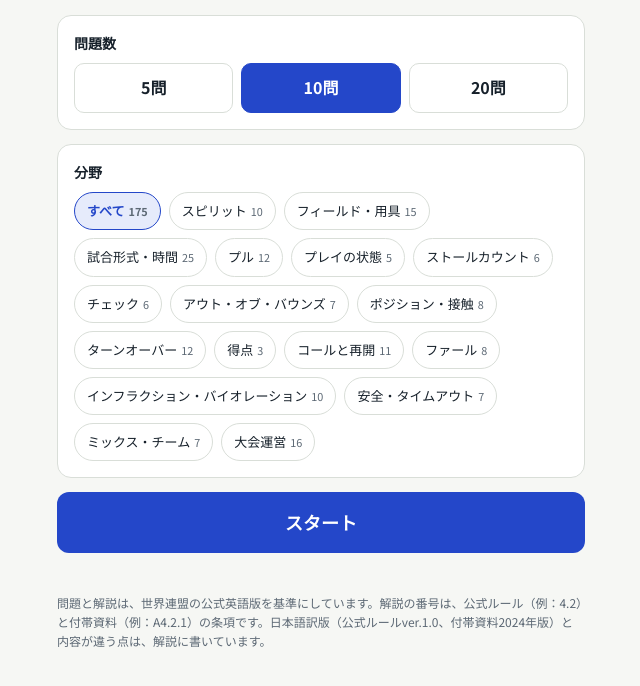
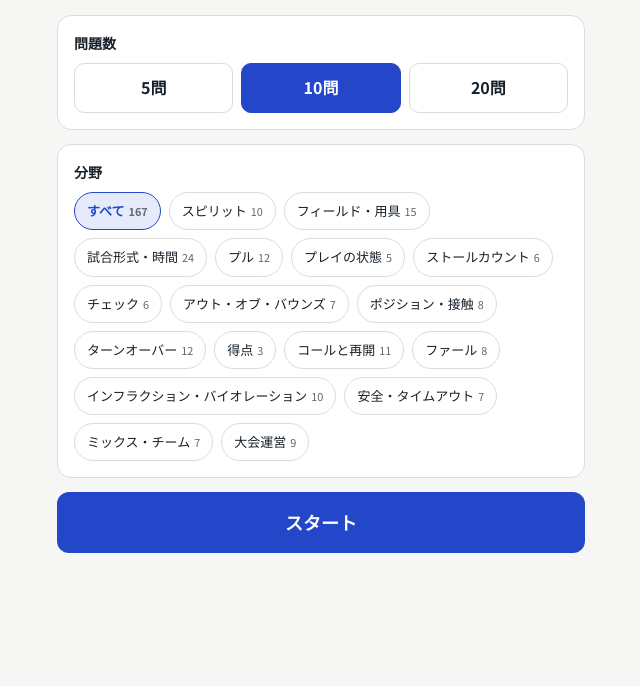
Before and after one commit to shun802/kyogi-log, a plain HTML site: page quiz/index.html in a window 1280 px wide. Shown: the part 134-820 px from the top of the page, without its empty margins (319-959 px from the left). Drawn offline with Linux system fonts and the light colour scheme.

Commit message:
ルールクイズ：日本語訳の言い回しに戻し、追加8問と比較注記を削除
Co-Authored-By: Claude Sonnet 5.5 <noreply@anthropic.com>
Claude-Session: https://claude.ai/code/session_012mLEz8yDMHgzB9ovQdp65Z

```diff
--- a/quiz/index.html
+++ b/quiz/index.html
@@ -148,7 +148,6 @@ button:focus-visible,summary:focus-visible{outline:3px solid var(--accent);outli
     </div>
     <button type="button" class="primary" id="goBtn">スタート</button>
     <div class="stats" id="stats"></div>
-    <p class="note">問題と解説は、世界連盟の公式英語版を基準にしています。解説の番号は、公式ルール（例：4.2）と付帯資料（例：A4.2.1）の条項です。日本語訳版（公式ルールver.1.0、付帯資料2024年版）と内容が違う点は、解説に書いています。</p>
   </section>
 
   <!-- quiz -->
@@ -211,9 +210,9 @@ Q("spirit","自分のコールが正しくなかったと気付いたとき、
   ["コンテストされるまでそのまま主張する","相手チームが納得するまでコールを続ける","チームメイトに判断を任せて黙る"],
   "コールが正しいと思えなくなった時点で撤回します。撤回した場合は、その選手が反則を引き起こしたものとして再開します。","公式ルール 1.5.1、15.11");
 Q("spirit","コールに関する協議で、双方の合意が得られず、直前に何が起きていたかも明らかでない場合は？",
-  "最後に争いのなかったスローワー（直前の争いのないスローワー）にディスクを戻す",
+  "協議が発生する直前にディスクを所有していた選手にディスクを戻す",
   ["ディフェンス側にターンオーバーとして攻守交替する","コールをした側の主張を採用する","コイントスのようにディスクでトスをして決める"],
-  "合意できない場合や事実が明白でない場合は、最後に争いのなかったスローワーに戻します。","公式ルール 1.12");
+  "合意できない場合や事実が明白でない場合は、協議が発生する直前にディスクを所有していた選手に戻します。","公式ルール 1.12");
 Q("spirit","コールを話し合う選手として、ルールが定めているのは？",
   "直接プレイに関わっていた選手と、そのプレイを最もよく見える位置にいた選手",
   ["キャプテンだけ","サイドラインにいるコーチと交代選手","両チームの全選手の多数決"],
@@ -306,7 +305,7 @@ Q("game","トス（フリップ）は、遅くとも試合開始の何分前ま
 Q("game","タイムアウトの取得可能回数と長さは？",
   "各チーム1試合につき2回、75秒",
   ["前後半それぞれ2回、75秒","前後半それぞれ1回、60秒","試合全体で3回、90秒"],
-  "付帯資料v2.0（2026年1月1日発効）では、1試合につき2回です。2024年版の日本語訳では前後半それぞれ2回でした。","付帯資料v2.0 A4.5.1");
+  "付帯資料v2.0（2026年1月1日発効）の内容です。","付帯資料v2.0 A4.5.1");
 Q("game","試合時間が止まるのは次のうちどれ？",
   "スピリット・ストップが発生したとき",
   ["タイムアウト中","ハーフタイム中","得点後から次のプルまで"],
@@ -322,7 +321,7 @@ Q("game","得点後、ディフェンス側がプルを投げなければなら
 Q("game","オフェンス側がプリ・プル タイムリミット・バイオレーション（準備完了の合図の遅れ）を認められた場合、どう再開する？",
   "通常どおりプルを行い、スローワーがピボットを確定したあと、その位置でタイムアウトがコールされた場合と同様にできるだけ早く再開する",
   ["プルをやり直す","相手チームに1点が与えられる","オフェンスがタイムアウトを1回失う"],
-  "7.8（ドロップド・プル）が適用される場合を除きます。2024年版の日本語訳にあった「1回目は罰則なし」の扱いは、v2.0では書かれていません。","付帯資料v2.0 A5.4.5.1");
+  "7.8（ドロップド・プル）が適用される場合を除きます。","付帯資料v2.0 A5.4.5.1");
 Q("game","ディフェンス側がプリ・プル タイムリミット・バイオレーション（時間内にプルを投げなかった）を認められた場合、オフェンスが選べることは？",
   "プルは通常どおり行い、ディスクに触れずに地面に落としたうえで、ブリックのコールと同様にブリックマークから（チェックなしで）再開できる",
   ["必ずプルをやり直す","1点が与えられる","オフェンスは何も選べない"],
@@ -332,7 +331,7 @@ Q("game","プルをやり直す場合や、時間制限違反でプルが遅れ
   ["オフェンスが準備完了の合図をすること","ディフェンスがプルを投げること","キャプテンが協議すること"],
   "オフェンスは違反のコールから15秒以内に合図をし、プルは30秒以内、またはオフェンスの合図から15秒後の遅い方までに投げます。","付帯資料v2.0 A5.4.6");
 Q("game","コール後の協議が、何秒経っても解決しない場合にコンテストとみなされる？","45秒",["15秒","30秒","60秒"],
-  "コンテストになったとみなされ、最後に争いのなかったスローワーに戻します。15秒経過で両キャプテンが援助し、60秒後にはプレイを再開します。","付帯資料v2.0 A5.7");
+  "コンテストになったとみなされ、協議が発生する直前にディスクを所有していた選手に戻します。15秒経過で両キャプテンが援助し、60秒後にはプレイを再開します。","付帯資料v2.0 A5.7");
 Q("game","ターンオーバーやプルの後、ディスクが静止した場合などに、プレイを再開しなければならない制限時間は？","20秒以内",["5秒以内","10秒以内","30秒以内"],
   "20秒以内に難しい場合は、代わりのディスクを要求できます。","付帯資料v2.0 A5.8.1");
 Q("game","ストールカウントとコールに使う言語は？","英語",["日本語","どの言語でもよい","両チームが決める日本語か英語"],
@@ -384,7 +383,7 @@ Q("pull","プルがまずフィールド内に落ち、一度もアウト・オ
 Q("pull","プルがまずフィールド内に落ち、オフェンスが触れずにアウト・オブ・バウンズとなった場合のピボットポイントは？",
   "ディスクが最初に外周を越えた位置。ただし、その位置が自陣エンドゾーン内になる場合は、最も近いセントラルゾーン内",
   ["必ず自陣エンドゾーン内の任意の位置","必ずブリックマーク","外周を越えた位置が自陣エンドゾーン内でも、必ずその位置"],
-  "英語版の公式ルールに基づきます。日本語訳版（ver.1.0）の7.11は「最も近いセントラルゾーン内」とだけ読めますが、英語版は「外周を越えた位置、ただし自陣エンドゾーン内になる場合は最も近いセントラルゾーン内」です。","公式ルール 7.11");
+  "ディスクが最初に外周を越えた位置が基準です。","公式ルール 7.11");
 Q("pull","プルがまずフィールド内に落ち、アウト・オブ・バウンズへ出る前にオフェンス側の選手がディスクに触れた場合のピボットポイントは？",
   "ディスクが最初に外周を越えた位置（自陣エンドゾーン内になる場合でもその位置）",
   ["必ず最も近いセントラルゾーン内","必ずブリックマーク","必ずディスクが最初に落ちた位置"],
@@ -614,7 +613,7 @@ Q("call","コールが発生したタイミングに関係なく、両チーム
   ["ディスクは必ずスローワーに戻る","ターンオーバーになる","ブリックマークから再開する"],
   "ゴールならそのゴールが成立します。ゴールでなければ、不利なポジションの選手は位置を修正できます。","公式ルール 16.3");
 Q("call","コールの聞き間違いなどで間違ってプレイを中断してしまい、相手チームがディスクの所有権を得られない場合は？",
-  "最後に争いのなかったスローワーに戻す",
+  "協議が発生する直前にディスクを所有していた選手に戻す",
   ["ターンオーバーにする","プレイを続ける","コールした選手にディスクを渡す"],
   "相手チームが所有権を得る・維持できる場合は、その後のプレイはすべて有効です。","公式ルール 15.9");
 Q("call","コールを受けた選手がそのコールに納得しない場合の対応は？","「コンテスト」をコールする",
@@ -651,7 +650,7 @@ Q("foul","インダイレクト・ファールをコールする前に、プレ
   ["1秒以内","5秒以内","遅らせてはいけない"],
   "ディスクに対するプレイとは関係のない身体接触のファールです。","公式ルール 17.8.1.1");
 Q("foul","同一のプレイで、オフェンス側とディフェンス側の双方がファールをコールして認められた場合は？",
-  "ファールは相殺（オフセッティング）となり、ディスクは最後に争いのなかったスローワーに戻す",
+  "ファールは相殺（オフセッティング）となり、ディスクは協議が発生する直前にディスクを所有していた選手に戻す",
   ["先にコールした側が優先","ディフェンスが優先","ターンオーバーになる"],
   "2人以上が1点に向かって同時に動いて軽微でない接触をした場合も、オフセッティング・ファールです。","公式ルール 17.9");
 
@@ -760,31 +759,6 @@ Q("tour","大会スタッフが猛暑によって調整することがある内
   "極めて悪いコンディションでは、試合を一時中断または中止します。","付帯資料v2.0 B4.3.3");
 
 
-/* --- 付帯資料v2.0で追加・更新した内容 --- */
-Q("game","プルをやり直す場合や時間制限違反で遅れる場合、オフェンスが準備完了の合図をする期限は、違反のコールから何秒以内？","15秒以内",["5秒以内","30秒以内","45秒以内"],
-  "プルは、違反のコールから30秒以内、またはオフェンスの合図から15秒後の遅い方までに投げます。","付帯資料v2.0 A5.4.6.3");
-Q("tour","大会スタッフが理由を問わずコールでき、試合時間も止まる中断は？","大会テクニカル・ストップ",["スピリット・ストップ","インジャリー・ストップ","ハーフタイム"],
-  "大会スタッフ（トーナメント・オフィシャル）は、理由を問わず大会テクニカル・ストップをコールできます。","付帯資料v2.0 A14.1、A4.6.2");
-Q("tour","大気質指数が3以下のとき、試合は？","通常どおり続行する",["各ハーフに公式の中断を1回追加する","すべての試合を中断する","試合時間を半分にする"],
-  "指数は、大会スタッフが地域の情報を使って毎日監視します。","付帯資料v2.0 B4.4.1、B4.4.2");
-Q("tour","大気質指数が4〜6のときの対応は？","各ハーフに公式の中断を1回ずつ追加し、中断ごとにプル前の時間を3分延長する",
-  ["試合を中止する","試合時間を半分にする","通常どおり続行する"],
-  "15点の試合では、1回目の中断は一方が4点に達したとき、2回目は12点に達したときまたはタイムキャップのときです。別の点数の試合では、点数に応じて按分します。","付帯資料v2.0 B4.4.3");
-Q("tour","大気質指数が7以上のときの対応は？","指数が7を下回るまで、すべての試合を中断する（できるだけ屋内で待機する）",
-  ["公式の中断を1回追加して続行する","試合時間を短縮して続行する","マスクを着けて続行する"],
-  "選手と大会スタッフには、可能なら屋内に避難するよう伝えます。","付帯資料v2.0 B4.4.4");
-Q("tour","中断した試合を再開できず結果を決める場合、試合時間の半分以上が経過、または一方が目標点の半分以上を得点していれば？",
-  "リードしているチームの勝ちとする（同点の場合は、得点をさかのぼってリードしていたチームの勝ち）",
-  ["引き分けとする","必ず最初からやり直す","得点が多くても勝ちにならない"],
-  "この条件に当てはまらず、一方のチームのブレイク（ディフェンスから始めたポイントを取った回数）が多い場合は、そのチームの勝ちとします。","付帯資料v2.0 B5.4.1.1、B5.4.1.2");
-Q("tour","天候などで中断した試合を再開する場合の扱いは？",
-  "ディスクをおおよそ中断時の位置に置き、タイムアウトがコールされた場合と同様に再開する。コートに入ってから10分のウォームアップが認められる",
-  ["ブリックマークから再開する","最初からやり直す","ウォームアップなしで再開する"],
-  "得点後からプルまでの間に中断した場合は、オフェンスは新たに出場する選手を選び直してよいとされています。","付帯資料v2.0 B5.3、B5.1.3");
-Q("tour","順位決定で、勝利数が同数の場合の「得点数」の比べ方（v2.0）は？",
-  "該当するチーム間の1試合あたりの得点数、次に共通の相手すべてとの1試合あたりの得点数",
-  ["総得点数だけを比べる","失点の少なさだけを比べる","年齢の低いチームを上位にする"],
-  "順位決定方法は、勝利数、棄権の少なさ、得失点差（該当チーム間→共通の相手）、1試合あたりの得点数の順です。最後はブリックマークへの投てきです。","付帯資料v2.0 B3.4");
 
 /* ============ 毎回数値が変わる問題 ============ */
 function rnd(a,b){return a+Math.floor(Math.random()*(b-a+1));}
```
